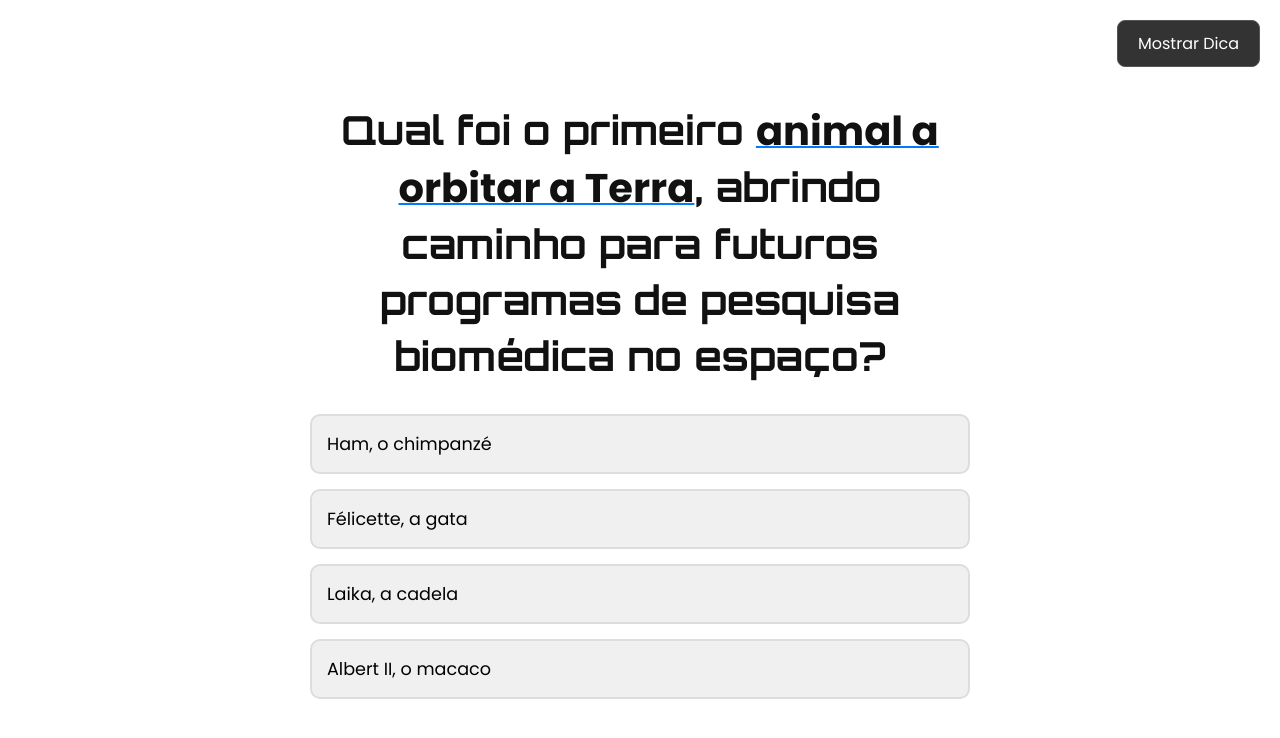
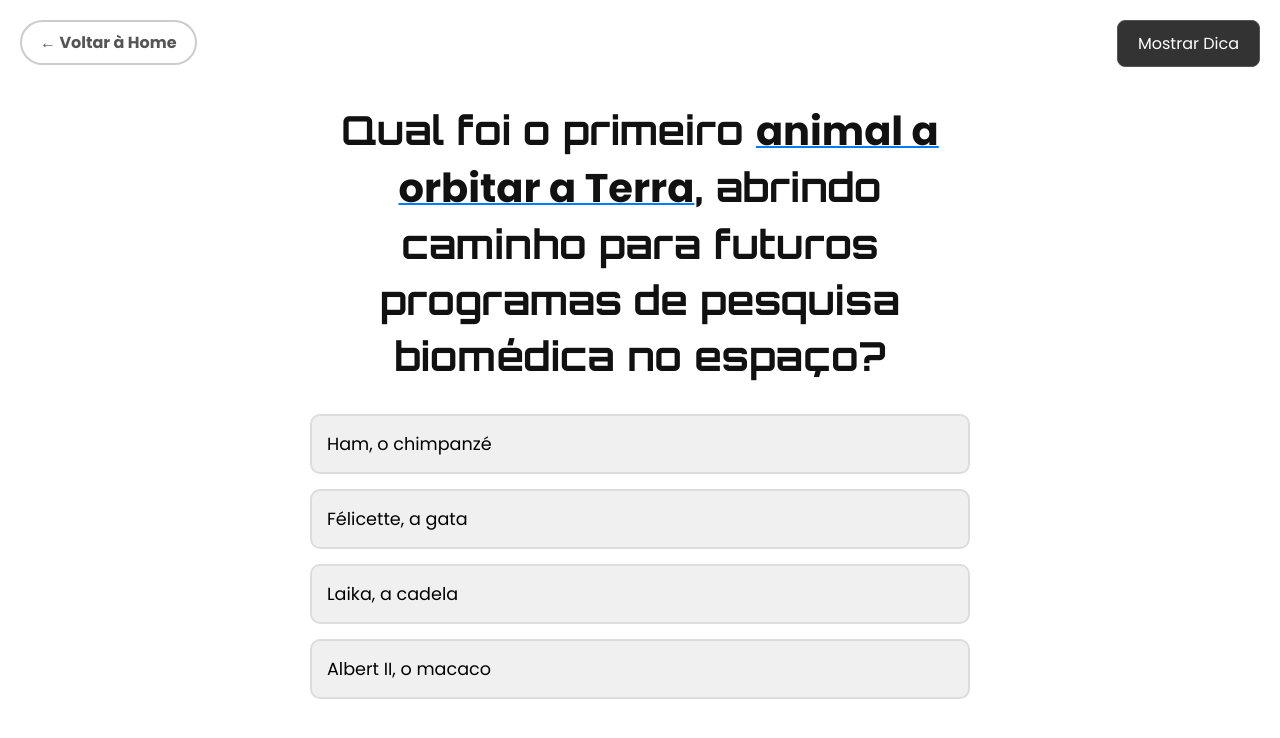
Before and after one commit to gabicoppo/nasa-space-apps, a React (Vite) app in the folder frontend/: page /quiz in a window 1280 px wide. Shown: the top 738 px of the page. Built offline with nearby package versions, Linux system fonts and the light colour scheme.

Commit message:
botao voltar no quiz

```diff
--- a/frontend/src/pages/TelaQuiz.css
+++ b/frontend/src/pages/TelaQuiz.css
@@ -110,3 +110,29 @@ input[type=range] { /* Estilos do slider */ }
 .search-alert { background-color: rgba(80, 80, 80, 0.8); color: #ffd2d2; padding: 10px 20px; border-radius: 8px; font-size: 14px; backdrop-filter: blur(5px); border: 1px solid #ff6b6b; transition: opacity 0.5s ease-in-out; opacity: 0; text-align: center; }
 .search-alert.visible { opacity: 1; }
 .search-alert strong { color: #ffcaca; font-weight: bold; }
+
+/* Adicione ao final de TelaQuiz.css */
+
+.back-to-home-button {
+    position: absolute;
+    top: 20px;
+    left: 20px;
+    z-index: 15; /* Fica acima da tela de dica, mas abaixo do botão "Mostrar Dica" */
+
+    background: none;
+    border: 2px solid #ccc;
+    color: #555;
+    padding: 8px 18px;
+    border-radius: 50px;
+    font-size: 1rem;
+    font-weight: bold;
+    cursor: pointer;
+    text-decoration: none;
+    transition: all 0.3s ease;
+}
+
+.back-to-home-button:hover {
+    background-color: #f0f0f0;
+    color: #111;
+    border-color: #aaa;
+}
--- a/frontend/src/pages/TelaQuiz.jsx
+++ b/frontend/src/pages/TelaQuiz.jsx
@@ -1,4 +1,5 @@
 import React, { useState, useEffect, useRef } from 'react';
+import { Link } from 'react-router-dom'; // Importa o Link
 import cytoscape from 'cytoscape';
 import { quizData } from '../data/quizData';
 import './TelaQuiz.css';
@@ -123,6 +124,11 @@ export default function TelaQuiz() {
 
   return (
     <div className="quiz-container">
+      {/* --- BOTÃO VOLTAR ADICIONADO AQUI --- */}
+      <Link to="/" className="back-to-home-button">
+        ← Voltar à Home
+      </Link>
+
       {showResults ? (
         <div className="quiz-screen">
           <div className="quiz-content">
```
